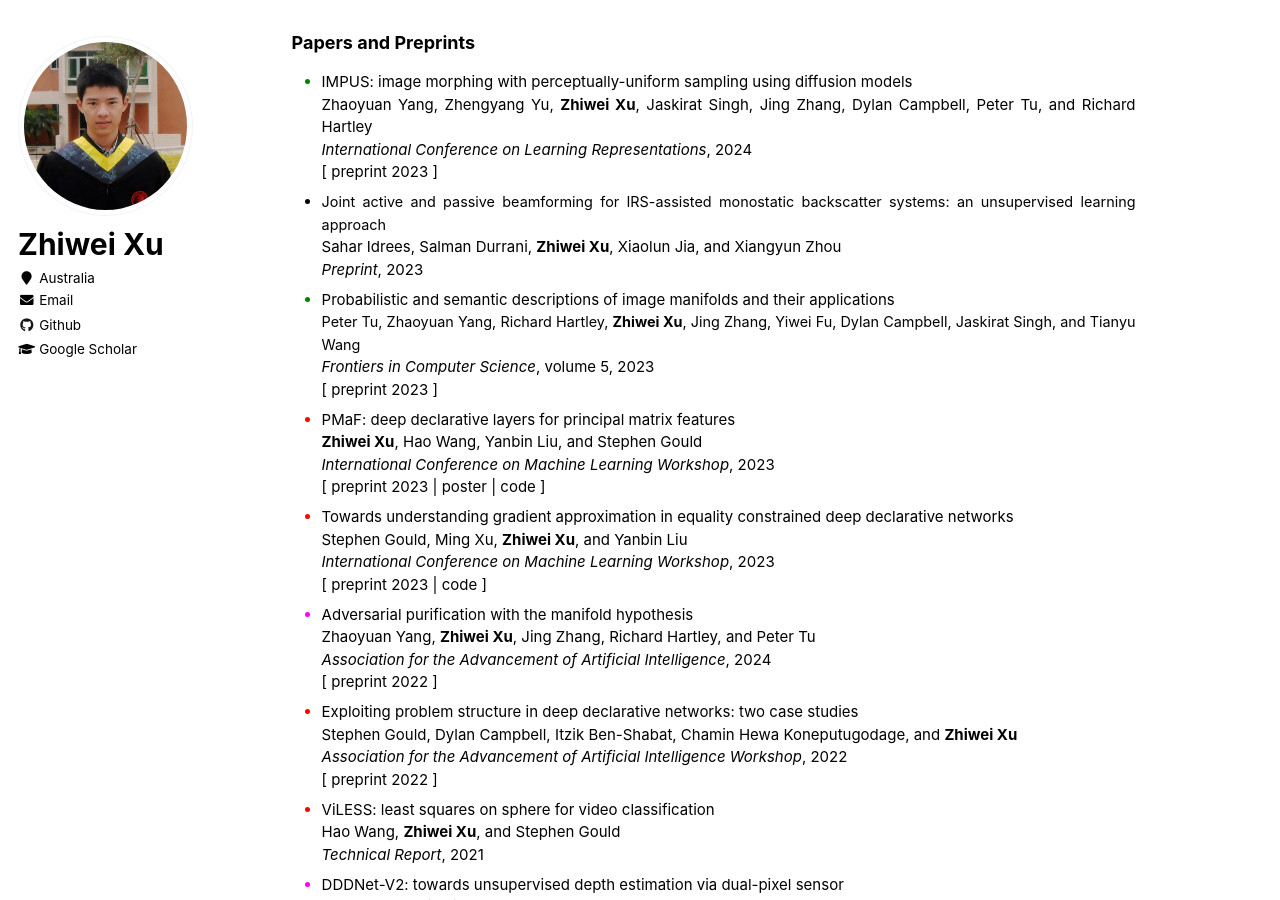
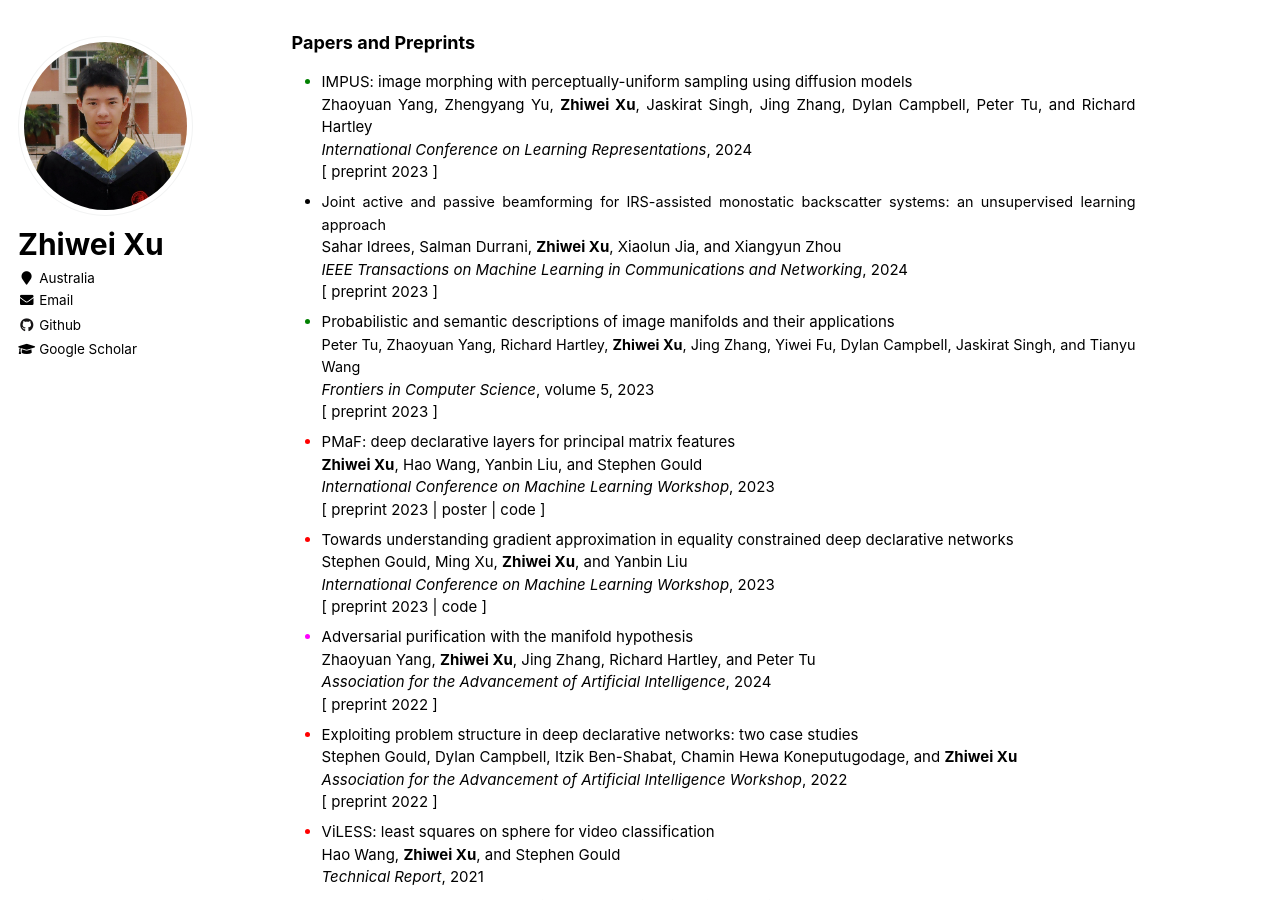
Before and after one commit to zwxu064/zwxu064.github.io, a Jekyll site: the page built from _pages/about.html, in a window 1280 px wide and 900 px high, scrolled down 530 px. Built offline with Jekyll 4.4.1, drawn with Linux system fonts in a browser that asks for light colours.

Commit message:
Update about.html

```diff
--- a/_pages/about.html
+++ b/_pages/about.html
@@ -51,7 +51,8 @@ redirect_from:
 
   <li><div><span style="font-size:0.96em">Joint active and passive beamforming for IRS-assisted monostatic backscatter systems: an unsupervised learning approach</span></div>
       <div><span style="color:black;font-size:1em">Sahar Idrees, Salman Durrani, <strong>Zhiwei Xu</strong>, Xiaolun Jia, and Xiangyun Zhou</span></div>
-      <div><i>Preprint</i>, 2023</div>
+      <div><span style="color:black"><i>IEEE Transactions on Machine Learning in Communications and Networking</i>, 2024</span></div>
+      <div><span style="color:black">[ <a style="color: inherit;" href="https://ieeexplore.ieee.org/abstract/document/10401960" target="_blank">preprint 2023</a> ]</span></div>
   </li>
 
   <li style="color:green"><div><span style="color:black">Probabilistic and semantic descriptions of image manifolds and their applications</span></div>
```
